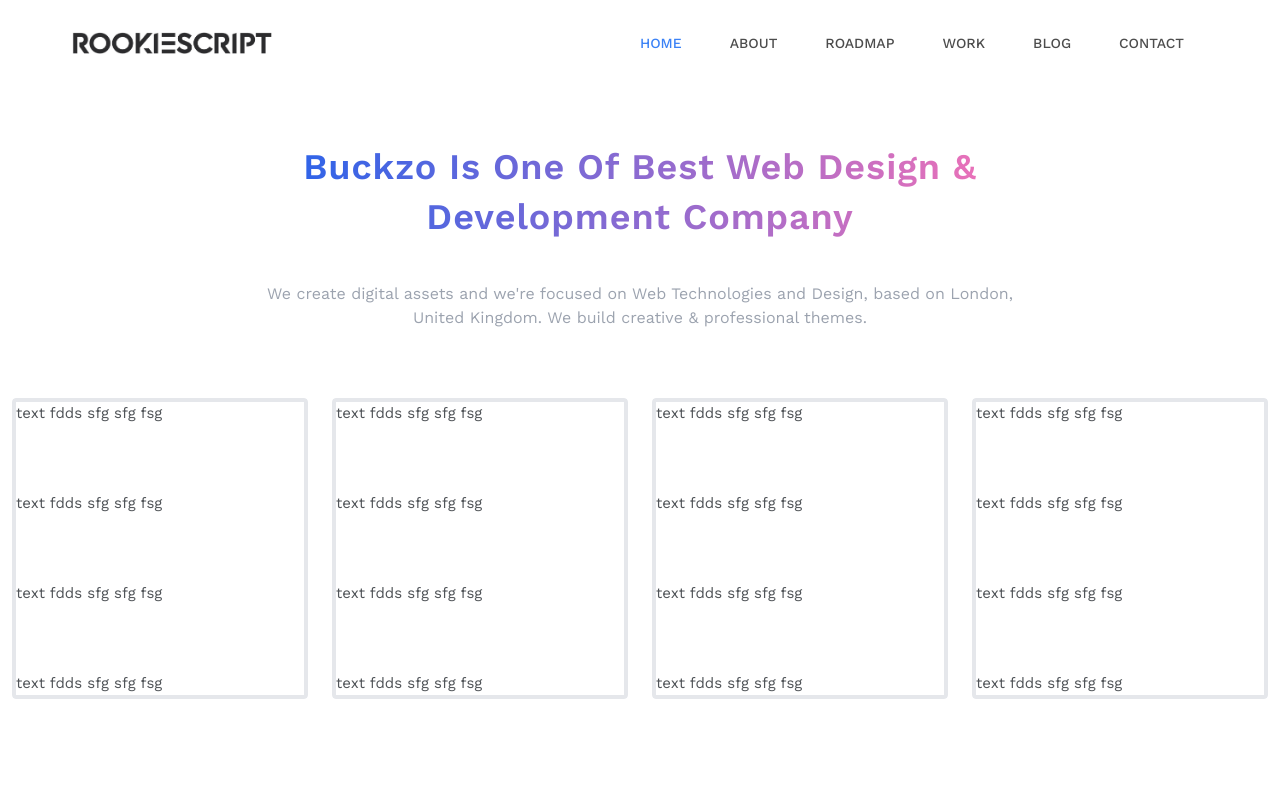
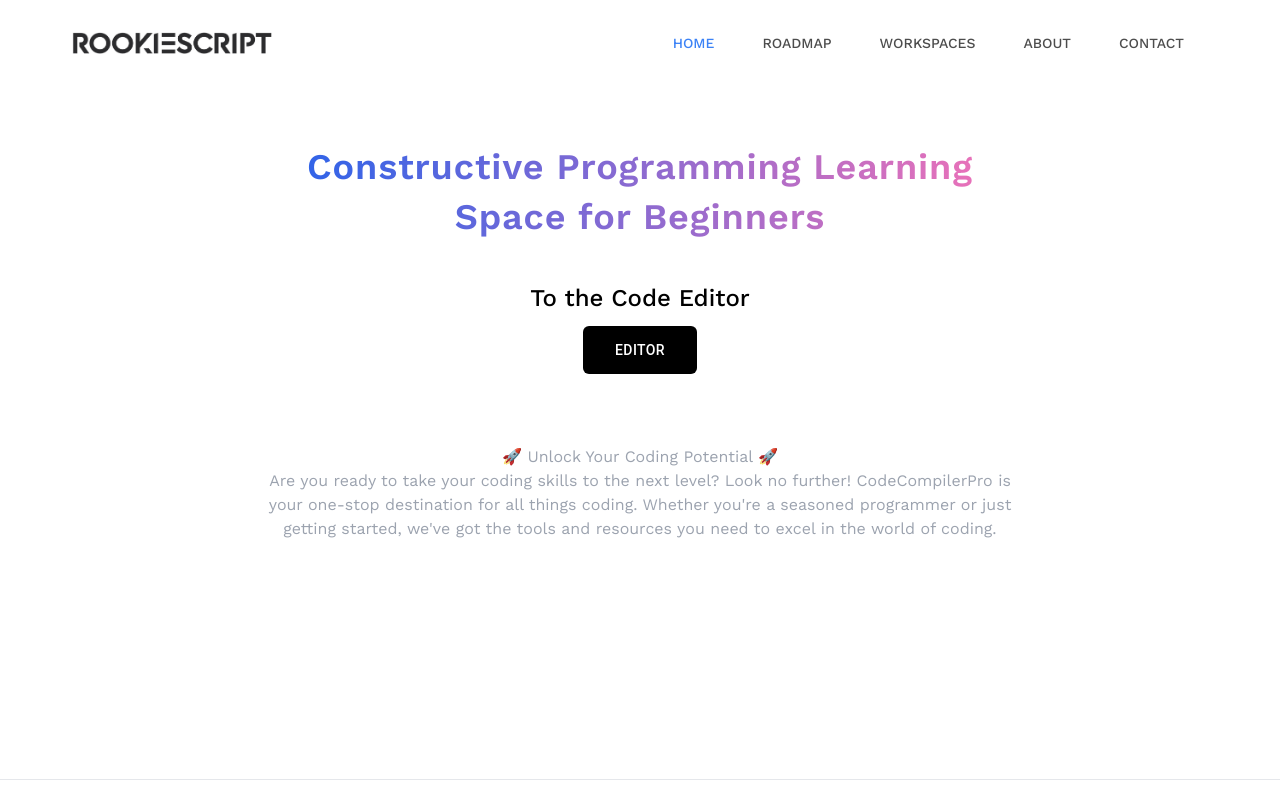
Before and after one commit to it21013928/RookieScript, a Next.js app in the folder frontend/: page / in a window 1280 px wide. Shown: the top 800 px of the page. Built offline with nearby package versions, Linux system fonts and the light colour scheme.

Commit message:
final test phase done

```diff
--- a/frontend/src/Components/codes/index.js
+++ b/frontend/src/Components/codes/index.js
@@ -51,9 +51,9 @@
   };
 
   return (
-    <div>
+    <div style={{ minHeight: "25em" }}>
       <div className="text-center">
-        <p className="font-bold text-xl mt-2 uppercase">
+        <p className="font-bold text-xl mt-2 uppercase mb-10">
           Workspace - {router.query.workspacename}
         </p>
       </div>
--- a/frontend/src/Components/homePage/index.js
+++ b/frontend/src/Components/homePage/index.js
@@ -1,3 +1,5 @@
+import { Button } from "@mui/material";
+import Link from "next/link";
 import React from "react";
 
 function HomePage() {
@@ -9,20 +11,40 @@
             <div className="lg:w-2/3 mx-2">
               <div className="text-center">
                 <h1 className="text-4xl font-semibold leading-[50px] tracking-wide text-transparent bg-clip-text bg-gradient-to-l from-pink-400 to-blue-600 mb-10">
-                  Buckzo Is One Of Best Web Design & Development Company
+                  Constructive Programming Learning Space for Beginners
                 </h1>
+                <h1 className="text-2xl text-black">To the Code Editor</h1>
+
+                <Link href={{ pathname: "/compiler" }}>
+                  <Button
+                    className="mt-3 bg-black w-max h-12 text-white py-1 px-8 rounded-md center"
+                    fullWidth
+                  >
+                    Editor
+                  </Button>
+                </Link>
+
+                <br />
+                <br />
                 <p className="text-base text-gray-400">
-                  We create digital assets and we're focused on Web Technologies
-                  and Design, based on London, United Kingdom. We build creative
-                  & professional themes.
+                  <br />
+                  <br />
+                  🚀 Unlock Your Coding Potential 🚀
+                  <br />
+                  Are you ready to take your coding skills to the next level?
+                  Look no further! CodeCompilerPro is your one-stop destination
+                  for all things coding. Whether you're a seasoned programmer or
+                  just getting started, we've got the tools and resources you
+                  need to excel in the world of coding.
                 </p>
+                <br />
               </div>
             </div>
           </div>
         </div>
       </section>
 
-      <section class="section">
+      {/* <section class="section">
         <div class="v">
           <div id="grid" class="md:flex justify-center">
             <div class="md:w-1/3 p-3 picture-item" data-groups='["mockup"]'>
@@ -138,7 +160,7 @@
             </div>
           </div>
         </div>
-      </section>
+      </section> */}
     </div>
   );
 }
--- a/frontend/src/Components/roadMapPage/index.js
+++ b/frontend/src/Components/roadMapPage/index.js
@@ -104,7 +104,7 @@
               >
                 What is your current programming experience level?
               </Typography>
-              <div className="flex gap-2 text-center items-center">
+              <div class="flex gap-2 text-center justify-center items-center">
                 <Radio
                   name="xpLevel"
                   label="Beginner"
@@ -134,7 +134,7 @@
                 Are you open to learning multiple programming languages if they
                 align with your goals?
               </Typography>
-              <div className="flex gap-2 items-center">
+              <div class="flex gap-2 text-center justify-center items-center">
                 <Radio
                   name="multiLang"
                   label="Yes"
@@ -155,7 +155,7 @@
               >
                 Are you interested in a specific programming language?
               </Typography>
-              <div className="flex gap-10">
+              <div class="flex gap-2 text-center justify-center items-center">
                 <Radio
                   name="preferredLang"
                   label="Java"
@@ -177,7 +177,7 @@
                 Do you prefer interactive learning platforms, such as coding
                 challenges and hands-on exercises?
               </Typography>
-              <div className="flex gap-10">
+              <div class="flex gap-2 text-center justify-center items-center">
                 <Radio
                   name="interLearning"
                   label="Yes"
@@ -192,13 +192,15 @@
                 />
               </div>
 
+              <div class="flex justify-center items-center">
                 <Button
-                className="mt-3 bg-black w-max h-12 text-white py-1 px-8 rounded-md center"
+                  className="mt-10 bg-black w-max h-12 text-white py-1 px-8 rounded-md center"
                   fullWidth
                   onClick={handleSubmitQuesForm}
                 >
                   Submit my Answers
                 </Button>
+              </div>
             </form>
           </Card>
         </div>
--- a/frontend/src/Components/workspaces/index.js
+++ b/frontend/src/Components/workspaces/index.js
@@ -16,10 +16,10 @@
     alignItems: "center",
   },
   form: {
-    width: '100%',
-    display: 'flex',
-    flexDirection: 'column',
-    alignItems: 'center',
+    width: "100%",
+    display: "flex",
+    flexDirection: "column",
+    alignItems: "center",
   },
   submitButton: {
     backgroundColor: "#007bff",
@@ -77,7 +77,7 @@
   }, []);
 
   return (
-    <div>
+    <div style={{ minHeight: "25em" }}>
       <div className="grid grid-cols-4 gap-10">
         <div
           className="grid-item border p-4 bg-gray-500 text-center text-gray-800 cursor-pointer"
--- a/frontend/src/Layout/Footer/index.js
+++ b/frontend/src/Layout/Footer/index.js
@@ -10,7 +10,11 @@
           <div className="w-full">
             <div className="text-center">
               <p className="font-bold text-xl mt-2 uppercase">ROOKIESCRIPT</p>
-
+              <p className=" text-sm mt-2">
+                All Right Reserved
+                <br />
+                Developed by Brogrammers
+              </p>
               <ul className="flex justify-center mt-8 gap-3">
                 <li>
                   <a
--- a/frontend/src/Layout/Header/index.js
+++ b/frontend/src/Layout/Header/index.js
@@ -1,6 +1,7 @@
 import React from "react";
 import Logo from "../../assets/images/logo/logoSPM.jpg";
 import Image from "next/image";
+import Link from "next/link";
 
 function Header() {
   return (
@@ -8,9 +9,9 @@
       <div class="flex flex-col">
         <nav id="nav" class="py-8 md:border-b-0 border-b" role="navigation">
           <div class="container flex flex-wrap items-center md:flex-no-wrap">
-            <a href="index.html" class="">
+            <div href="index.html" class="">
               <Image src={Logo} alt="logo" width={200} height={100} />
-            </a>
+            </div>
             <div class="ml-auto md:hidden">
               <button
                 onclick="menuToggle()"
@@ -28,59 +29,58 @@
                 id="ulMenu"
                 class="flex flex-col duration-300 ease-out sm:transition-none md:flex-row ml-auto mt-5 md:mt-0"
               >
+                <Link href={{ pathname: "/" }}>
                   <li>
-                  <a
+                    <div
                       class="lg:px-6 font-medium font-secondary block text-blue-500 p-3 uppercase text-sm"
                       href="index.html"
                       title="Home"
                     >
                       Home
-                  </a>
+                    </div>
                   </li>
+                </Link>
+
+                <Link href={{ pathname: "/roadmap" }}>
                   <li>
-                  <a
+                    <div
+                      class="lg:px-6 font-medium font-secondary block text-black/70 hover:text-blue-500 p-3 uppercase text-sm"
+                      href="roadmapPage.js"
+                      title="Service"
+                    >
+                      Roadmap
+                    </div>
+                  </li>
+                </Link>
+
+                <Link href={{ pathname: "/workspaces" }}>
+                  <li>
+                    <div
+                      class="lg:px-6 font-medium font-secondary block text-black/70 hover:text-blue-500 p-3 uppercase text-sm"
+                      href="work.html"
+                      title="Work"
+                    >
+                      Workspaces
+                    </div>
+                  </li>
+                </Link>
+                <li>
+                  <div
                     class="lg:px-6 font-medium font-secondary block text-black/70 hover:text-blue-500 p-3 uppercase text-sm"
                     href="about.html"
                     title="About"
                   >
                     About
-                  </a>
+                  </div>
                 </li>
                 <li>
-                  <a
-                    class="lg:px-6 font-medium font-secondary block text-black/70 hover:text-blue-500 p-3 uppercase text-sm"
-                    href="roadmapPage.js"
-                    title="Service"
-                  >
-                    Roadmap
-                  </a>
-                </li>
-                <li>
-                  <a
-                    class="lg:px-6 font-medium font-secondary block text-black/70 hover:text-blue-500 p-3 uppercase text-sm"
-                    href="work.html"
-                    title="Work"
-                  >
-                    Work
-                  </a>
-                </li>
-                <li>
-                  <a
-                    class="lg:px-6 font-medium font-secondary block text-black/70 hover:text-blue-500 p-3 uppercase text-sm"
-                    href="blog.html"
-                    title="Blog"
-                  >
-                    Blog
-                  </a>
-                </li>
-                <li>
-                  <a
+                  <div
                     class="lg:px-6 font-medium font-secondary block text-black/70 hover:text-blue-500 p-3 uppercase text-sm"
                     href="contact.html"
                     title="Contact"
                   >
                     Contact
-                  </a>
+                  </div>
                 </li>
               </ul>
             </div>
--- a/frontend/src/pages/compiler/index.js
+++ b/frontend/src/pages/compiler/index.js
@@ -1,7 +1,7 @@
 import React from "react";
 import Head from "next/head";
 import Footer from "@/Layout/Footer";
-import SlideBar from "@/Layout/Slidebar"; // Corrected import statement
+//import SlideBar from "@/Layout/Slidebar"; // Corrected import statement
 import Header from "@/Layout/Header";
 import Compiler from "@/Components/compiler";
 import { useEffect, useState } from "react";
@@ -22,17 +22,21 @@
   return (
     <div>
       <Grid container spacing={0}>
-        <Grid item xs={slideBar}>
+        <Grid item xs={0.5}>
           {" "}
-          <SlideBar expandContent={expandContent} />
+          {/* <SlideBar expandContent={expandContent} /> */}
         </Grid>
-        <Grid item xs={content}>
+        <Grid item xs={11}>
           <Head>{/* Add your head content here */}</Head>
           <Header />
 
           <Compiler />
           <Footer />
         </Grid>
+        <Grid item xs={0.5}>
+          {" "}
+          {/* <SlideBar expandContent={expandContent} /> */}
+        </Grid>
       </Grid>
     </div>
   );
--- a/frontend/src/pages/dashboard/viewLesson/index.js
+++ b/frontend/src/pages/dashboard/viewLesson/index.js
@@ -1,6 +1,6 @@
 import { Inter } from "next/font/google";
 import Footer from "@/Layout/Footer";
-import Navbar from "@/Layout/Navbar";
+import Header from "@/Layout/Header";
 import ViewLessonPage from "@/Components/dashboard/viewLessonPage";
 
 const inter = Inter({ subsets: ["latin"] });
@@ -8,7 +8,7 @@
 export default function Home() {
   return (
     <>
-      <Navbar />
+      <Header />
       <ViewLessonPage />
       <Footer />
     </>
--- a/frontend/src/pages/roadmap/index.js
+++ b/frontend/src/pages/roadmap/index.js
@@ -1,6 +1,6 @@
 import { Inter } from "next/font/google";
 import Footer from "@/Layout/Footer";
-import Navbar from "@/Layout/Navbar";
+import Header from "@/Layout/Header";
 import RoadmapPage from "@/Components/roadmapPage";
 
 const inter = Inter({ subsets: ["latin"] });
@@ -8,7 +8,7 @@
 export default function Home() {
   return (
     <>
-      <Navbar />
+      <Header />
       <RoadmapPage />
       <Footer />
     </>
--- a/frontend/src/pages/workspace/index.js
+++ b/frontend/src/pages/workspace/index.js
@@ -2,14 +2,18 @@
 import Footer from "@/Layout/Footer";
 import CommonHeader from "@/Layout/CommonHeader";
 import CodesComponent from "@/Components/codes";
+import Header from "@/Layout/Header";
 
 const inter = Inter({ subsets: ["latin"] });
 
 export default function Workspace() {
   return (
     <>
+      <Header />
+
       {/* <CommonHeader /> */}
       <CodesComponent />
+
       <Footer />
     </>
   );
--- a/frontend/src/pages/workspaces/index.js
+++ b/frontend/src/pages/workspaces/index.js
@@ -2,14 +2,16 @@
 import Footer from "@/Layout/Footer";
 import CommonHeader from "@/Layout/CommonHeader";
 import WorkspacesComponent from "@/Components/workspaces";
+import Header from "@/Layout/Header";
 
 const inter = Inter({ subsets: ["latin"] });
 
 export default function Workspaces() {
   return (
     <>
+      <Header />
       {/* <CommonHeader /> */}
-      <div className="text-center">
+      <div className="text-center mb-10">
         <p className="font-bold text-xl mt-2 uppercase">Workspaces</p>
       </div>
       <WorkspacesComponent />
```
Lines whose indentation alone changed are shown as unchanged.
